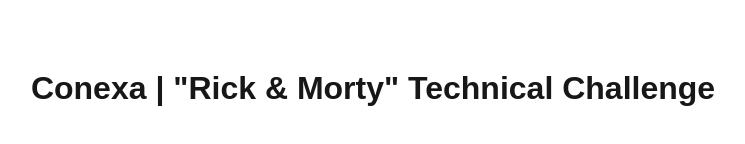
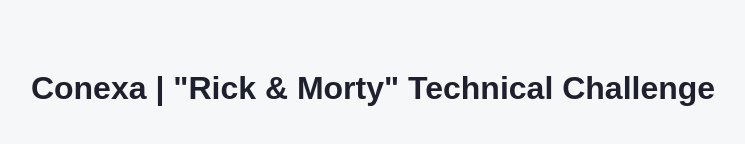
Before and after one commit to tobiasfacello/conexa-challenge, a Next.js app: page / in a window 1280 px wide. Shown: the part 312-456 px from the top of the page, without its empty margins (267-1012 px from the left). Built offline with nearby package versions, Linux system fonts and the light colour scheme.

Commit message:
Updates global styles declarations (updates CSS :root variables)

```diff
--- a/src/app/globals.css
+++ b/src/app/globals.css
@@ -1,12 +1,47 @@
 :root {
-  --background: #ffffff;
-  --foreground: #171717;
+	/** Neutral Colors */
+	--background: #f6f7f9;
+	--foreground: #1e212d;
+
+	/** Brand Colors */
+	--conexa-50: #f6f7f9;
+	--conexa-100: #ebedf3;
+	--conexa-200: #d3d7e4;
+	--conexa-300: #adb6cc;
+	--conexa-400: #808eb0;
+	--conexa-500: #607097;
+	--conexa-600: #4c587d;
+	--conexa-700: #3e4866;
+	--conexa-800: #363e56;
+	--conexa-900: #313649;
+	--conexa-950: #1e212d;
+
+	/** Alternative Colors */
+	--conexa-lightblue: #00cbf5;
+	--conexa-purple: #be72ff;
+	--conexa-aqua: #00edd1;
+	--conexa-aqua-accent: #7ff6e8;
+
+	/** Sizes */
+	--4: 0.25rem;
+	--6: 0.375rem;
+	--8: 0.5rem;
+	--10: 0.625rem;
+	--12: 0.75rem;
+	--16: 1rem;
+	--20: 1.25rem;
+	--24: 1.5rem;
+	--32: 2rem;
+	--36: 2.25rem;
+	--40: 2.5rem;
+	--48: 3rem;
 }
 
 @media (prefers-color-scheme: dark) {
 	:root {
-    --background: #0a0a0a;
-    --foreground: #ededed;
+		/** Neutral Colors */
+		--background: #1e212d;
+		--foreground: #f6f7f9;
 	}
 }
 
@@ -20,14 +55,39 @@
 	color: var(--foreground);
 	background: var(--background);
 	font-family: Arial, Helvetica, sans-serif;
-  -webkit-font-smoothing: antialiased;
-  -moz-osx-font-smoothing: grayscale;
 }
 
 * {
 	box-sizing: border-box;
 	padding: 0;
 	margin: 0;
+
+	user-select: none;
+	-webkit-user-drag: none;
+	-webkit-tap-highlight-color: transparent;
+
+	/* Smoothing */
+	-webkit-font-smoothing: antialiased;
+	-moz-osx-font-smoothing: grayscale;
+
+	/* Scrollbar */
+	::-webkit-scrollbar {
+		width: 8px;
+	}
+
+	::-webkit-scrollbar-track {
+		background-color: transparent;
+	}
+
+	::-webkit-scrollbar-thumb {
+		border-radius: 8px;
+		background-color: var(--neutral-dark-05);
+	}
+
+	::-webkit-scrollbar-thumb:hover {
+		background-color: var(--neutral-dark-15);
+		cursor: pointer;
+	}
 }
 
 a {
```
Lines whose indentation alone changed are shown as unchanged.
